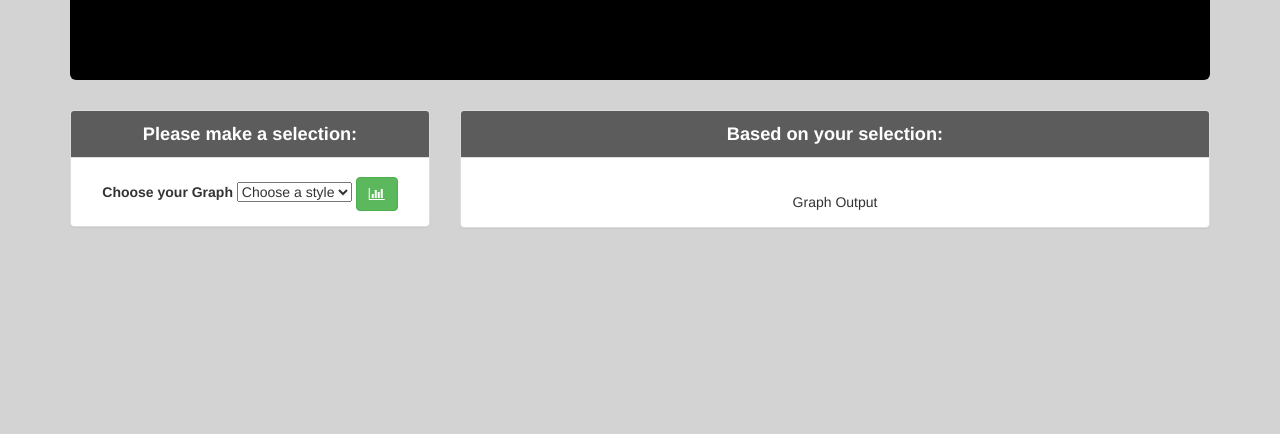
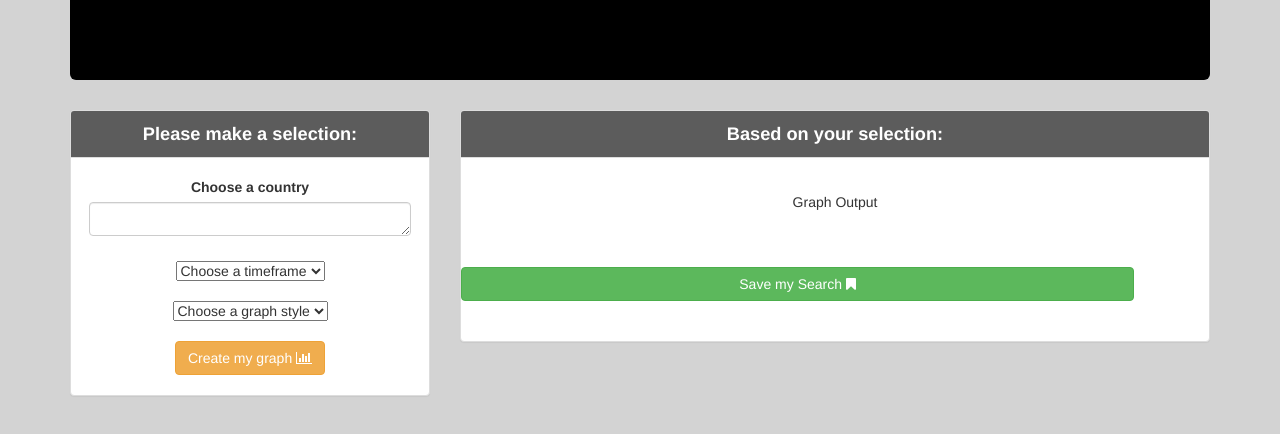
Before and after one commit to joneill-bootcamp/Project2, a website: page public/index.html in a window 1280 px wide. Shown: the part 214-648 px from the top of the page. Drawn offline with nearby package versions, Linux system fonts and the light colour scheme; no server answers; a web font is replaced by a local one.

Commit message:
html css resolve and minor ajax start (#19)

```diff
--- a/public/css/style.css
+++ b/public/css/style.css
@@ -27,3 +27,11 @@ body {
   margin-bottom: 1em;
   font-size: 1.3em;
 }
+
+.form-group,
+#save-button {
+  width: 90%;
+  display: inline-block;
+  float: none;
+  margin: 0 auto;
+}
--- a/public/index.html
+++ b/public/index.html
@@ -41,23 +41,43 @@
             </div>
             <form class="create-form text-center">
               <div class="form-group">
-                <label for="graph">Choose your Graph</label>
-                <select data-placeholder="" id="choices" name="choices">
+                <label for="country-choice">Choose a country</label>
+                <textarea class="form-control" id="country" rows="1"></textarea>
+              </div>
+              <br />
+              <br />
+              <div class="form-group">
+                <select data-placeholder="" id="time-choice" name="time-choice">
                   <option value="Nothing Selected" selected
-                    >Choose a style</option
+                    >Choose a timeframe</option
+                  >
+                  <option value="day">Day</option>
+                  <option value="week">Week</option>
+                  <option value="month">Month</option>
+                </select>
+              </div>
+              <br />
+              <br />
+              <div class="form-group">
+                <select
+                  data-placeholder=""
+                  id="graph-choice"
+                  name="graph-choice"
+                >
+                  <option value="Nothing Selected" selected
+                    >Choose a graph style</option
                   >
                   <option value="bar">Bar Chart</option>
                   <option value="donut">Donut Chart</option>
                   <option value="pie">Pie Chart</option>
                 </select>
-
-                <button
-                  type="button"
-                  class="addchoice btn btn-success"
-                  id="addchoice"
-                >
-                  <span class="fa fa-bar-chart"></span>
+                <br />
+                <br />
+                <button type="button" class="btn btn-warning" id="graph-button">
+                  Create my graph <span class="fa fa-bar-chart"></span>
                 </button>
+                <br />
+                <br/>
               </div>
             </form>
           </div>
@@ -70,12 +90,18 @@
             <div class="panel-body text-center">
               <div id="graph-output">Graph Output</div>
             </div>
-          </div>
+            <br />
+            <br />
+            <div>
+              <button type="button" class="btn btn-success" id="save-button">
+                Save my Search <span class="fa fa-bookmark"></span>
+              </button>
+            </div>
+            <br />
+            <br />
         </div>
       </div>
-      <!--endrow -->
     </div>
-    <!-- Custom Script -->
     <script
       src="https://cdnjs.cloudflare.com/ajax/libs/moment.js/2.17.0/moment.min.js"
       type="text/javascript"
--- a/public/js/covid.js
+++ b/public/js/covid.js
@@ -1,23 +1,28 @@
 $(document).ready(function () {
-
   var users = [];
 
   //Event Handlers
   $(document).on("click", "button.something", afunction);
 
   function main() {
-
     $.get("/api/user", function (data) {
       users = data;
 
       console.log(" User Data", users);
-
     });
   }
 
-    function afunction() {
+  function queryGet(get) {
+    $.ajax({
+      method: "GET",
+      url: "/api/get",
+      data: get,
+    }).then(function () {
+      console.log(get);
+    });
+  }
 
-    }
+  function afunction() {}
 
   // Iniital Run logic
   main();
```
Lines whose indentation alone changed are shown as unchanged.
